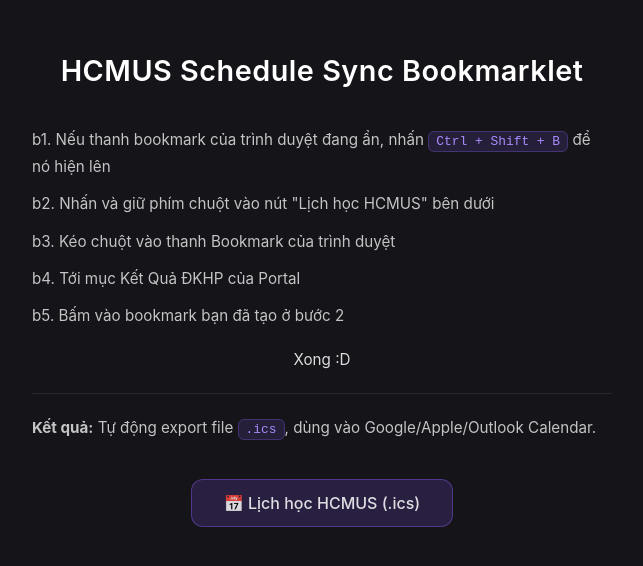
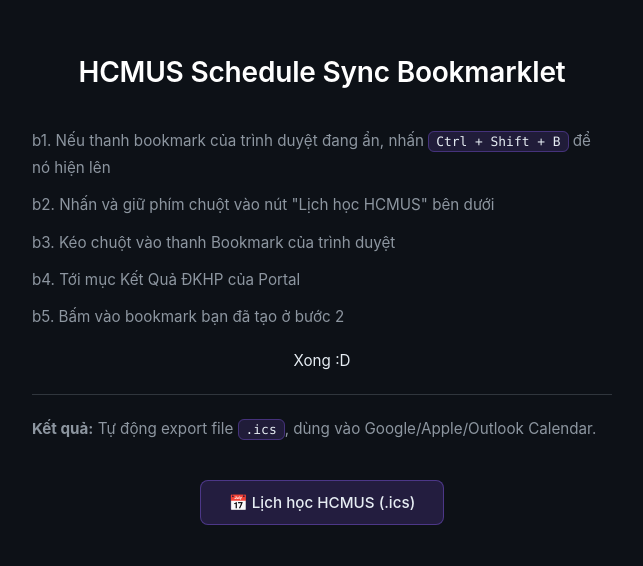
Before and after one commit to heleme69/hcmus-schedule-bookmarklet, a website: page index.html in a window 1280 px wide. Shown: the part 110-676 px from the top of the page, without its empty margins (318-961 px from the left). Drawn offline with Linux system fonts and the light colour scheme.

Commit message:
Update index.html

```diff
--- a/index.html
+++ b/index.html
@@ -6,14 +6,15 @@
   <title>HCMUS Schedule Sync Bookmarklet</title>
   <style>
     :root {
-      --bg-color: #141419;
-      --text-main: rgba(255, 255, 255, 0.85);
-      --purple-accent: #8b5cf6;
-      --purple-glow: rgba(139, 92, 246, 0.35);
-      --purple-btn-bg: rgba(139, 92, 246, 0.18);
-      --purple-btn-border: rgba(139, 92, 246, 0.4);
-      --purple-btn-hover: rgba(139, 92, 246, 0.3);
-      --border-spec: rgba(255, 255, 255, 0.08);
+      --gh-bg: #0d1117;
+      --gh-text: #e6edf3;
+      --gh-text-muted: #8d96a0;
+      --gh-border: #30363d;
+
+      --violet-btn-bg: rgba(139, 92, 246, 0.18);
+      --violet-btn-border: rgba(139, 92, 246, 0.4);
+      --violet-btn-hover: rgba(139, 92, 246, 0.3);
+      --violet-glow: rgba(139, 92, 246, 0.35);
     }
 
     * {
@@ -23,9 +24,9 @@
     }
 
     body {
-      font-family: -apple-system, BlinkMacSystemFont, "Segoe UI", Roboto, sans-serif;
-      background-color: var(--bg-color);
-      color: var(--text-main);
+      font-family: -apple-system, BlinkMacSystemFont, "Segoe UI", "Noto Sans", Helvetica, Arial, sans-serif;
+      background-color: var(--gh-bg);
+      color: var(--gh-text);
       display: flex;
       flex-direction: column;
       align-items: center;
@@ -37,9 +38,9 @@
 
     h1 {
       color: #ffffff;
-      font-size: 1.8rem;
+      font-size: 1.75rem;
       font-weight: 600;
-      letter-spacing: 0.5px;
+      letter-spacing: -0.2px;
       margin-bottom: 28px;
     }
 
@@ -52,41 +53,41 @@
     .instructions p {
       line-height: 1.8;
       margin: 10px 0;
-      color: rgba(255, 255, 255, 0.75);
+      color: var(--gh-text-muted);
       font-size: 0.95rem;
       text-align: left;
     }
 
     code {
       background: rgba(139, 92, 246, 0.15);
-      border: 1px solid rgba(139, 92, 246, 0.3);
-      color: #a78bfa;
+      border: 1px solid rgba(139, 92, 246, 0.35);
+      color: var(--gh-text); /* Chữ trắng standard */
       padding: 2px 7px;
       border-radius: 6px;
-      font-family: monospace;
+      font-family: ui-monospace, SFMono-Regular, "SF Mono", Menlo, Consolas, monospace;
       font-size: 0.85em;
     }
 
     .bookmarklet-btn {
       display: inline-block;
-      padding: 13px 32px;
-      background: var(--purple-btn-bg);
-      color: var(--text-main);
-      border: 1px solid var(--purple-btn-border);
+      padding: 12px 28px;
+      background: var(--violet-btn-bg);
+      color: var(--gh-text);
+      border: 1px solid var(--violet-btn-border);
       font-weight: 500;
-      font-size: 1rem;
+      font-size: 0.95rem;
       text-decoration: none;
-      border-radius: 12px;
+      border-radius: 8px;
       cursor: move;
-      transition: all 0.25s ease;
+      transition: all 0.2s cubic-bezier(0.3, 0, 0.5, 1);
     }
 
     .bookmarklet-btn:hover {
-      background: var(--purple-btn-hover);
+      background: var(--violet-btn-hover);
+      border-color: rgba(139, 92, 246, 0.6);
       color: #ffffff;
-      border-color: rgba(139, 92, 246, 0.6);
-      transform: translateY(-2px);
-      box-shadow: 0 0 12px var(--purple-glow);
+      transform: translateY(-1px);
+      box-shadow: 0 0 12px var(--violet-glow);
     }
   </style>
 </head>
@@ -100,8 +101,8 @@
     <p>b3. Kéo chuột vào thanh Bookmark của trình duyệt</p>
     <p>b4. Tới mục Kết Quả ĐKHP của Portal</p>
     <p>b5. Bấm vào bookmark bạn đã tạo ở bước 2</p>
-    <p style="text-align: center; margin-top: 16px; color: rgba(255, 255, 255, 0.85);">Xong :D</p>
-    <hr style="border: 0; border-top: 1px solid var(--border-spec); margin: 20px 0;">
+    <p style="text-align: center; margin-top: 16px; color: var(--gh-text);">Xong :D</p>
+    <hr style="border: 0; border-top: 1px solid var(--gh-border); margin: 20px 0;">
     <p><strong>Kết quả:</strong> Tự động export file <code>.ics</code>, dùng vào Google/Apple/Outlook Calendar.</p>
   </div>
 
```
